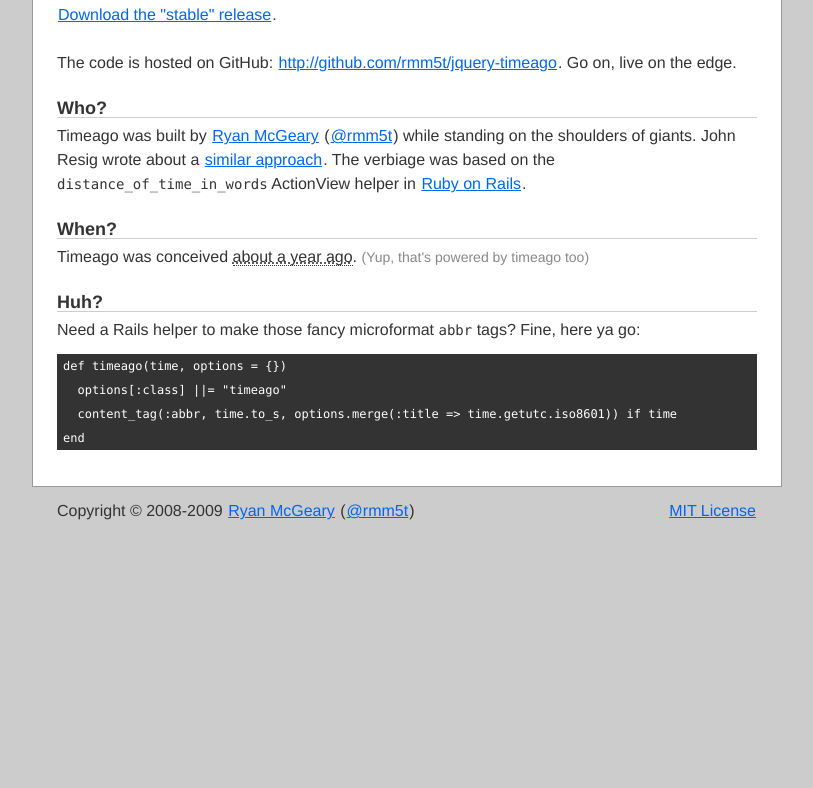
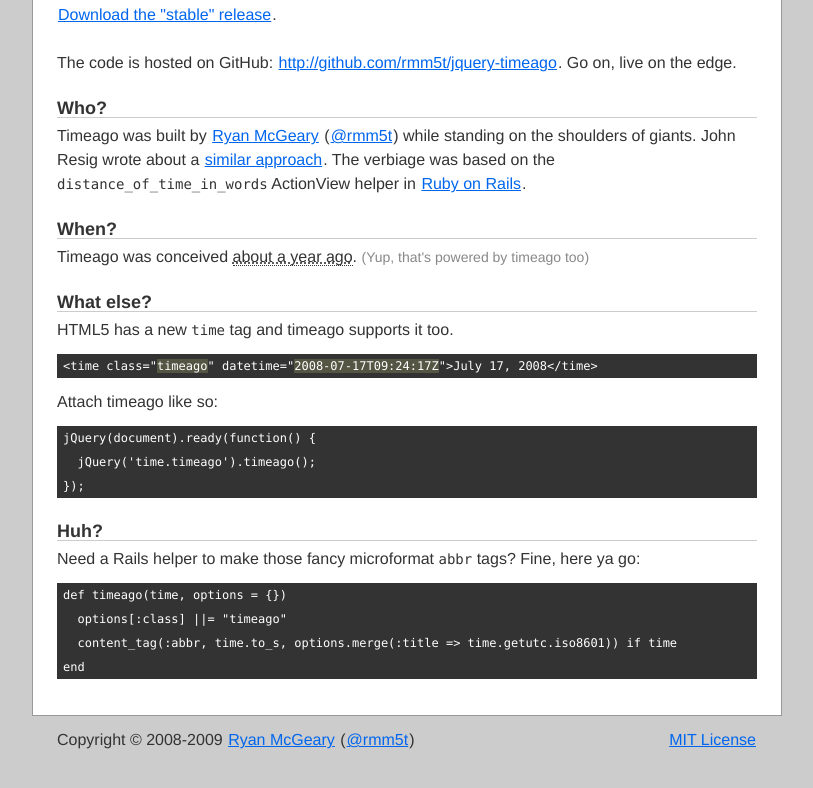
Before and after one commit to rmm5t/jquery-timeago, a plain HTML site: page index.html in a window 1280 px wide. Shown: the part 1348-2136 px from the top of the page, without its empty margins (233-1046 px from the left). Before the commit the page ends 1931 px from the top, so only its background shows below. Drawn offline with nearby package versions, Linux system fonts and the light colour scheme.

Commit message:
Additional docs on time tag support (HTML5)

```diff
--- a/index.html
+++ b/index.html
@@ -146,6 +146,20 @@
         Timeago was conceived <abbr class="timeago" title="2008-07-17T02:30:00-0500">on July 17, 2008</abbr>.  <span class="help">(Yup, that's powered by timeago too)</span>
       </p>
 
+      <h3>What else?</h3>
+      <p class="example">
+        HTML5 has a new <tt>time</tt> tag and timeago supports it too.
+      </p>
+      <pre>
+&lt;time class=&quot;<em>timeago</em>&quot; datetime=&quot;<em>2008-07-17T09:24:17Z</em>&quot;&gt;July 17, 2008&lt;/time&gt;</pre>
+      <p class="how">
+        Attach timeago like so:
+      </p>
+      <pre>
+jQuery(document).ready(function() {
+  jQuery('time.timeago').timeago();
+});</pre>
+
       <h3>Huh?</h3>
       <p class="last">
         Need a Rails helper to make those fancy microformat <tt>abbr</tt> tags?  Fine, here ya go:
```
